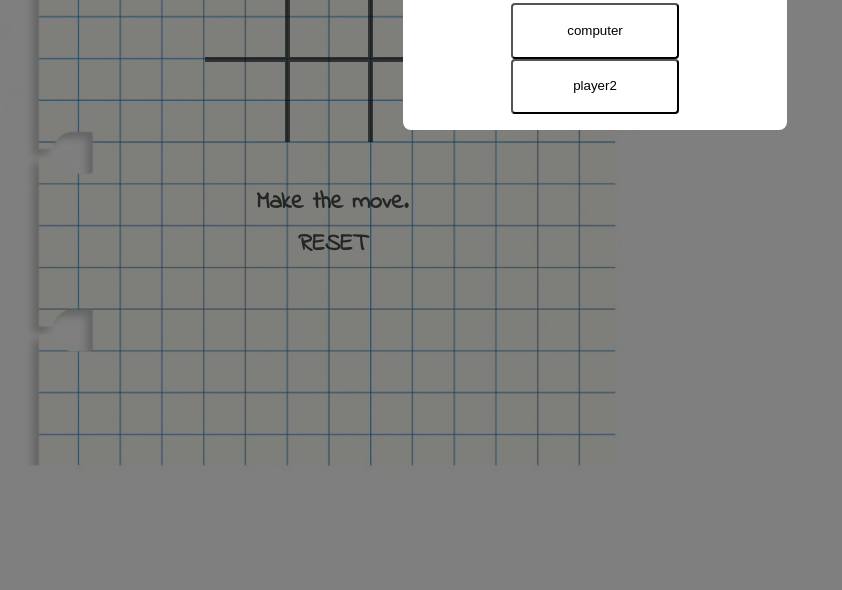
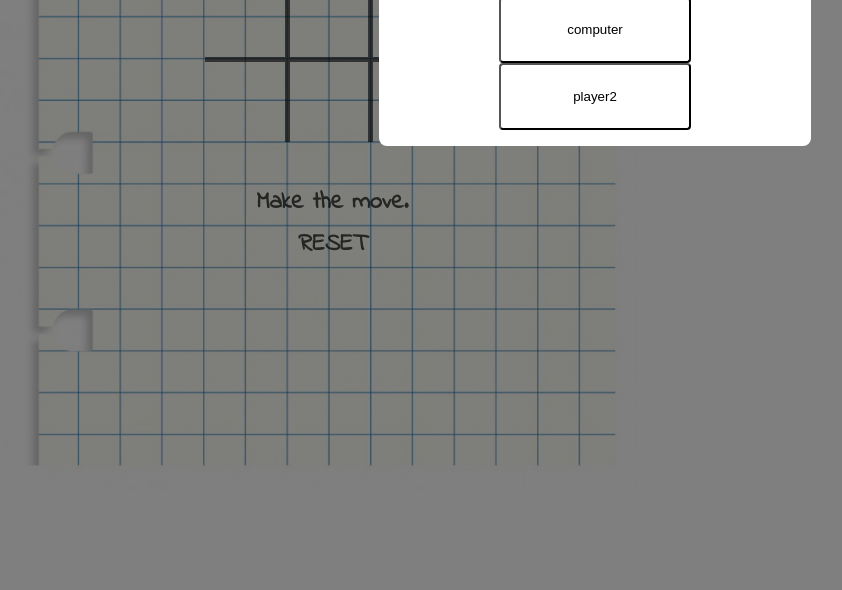
Before and after one commit to dmnikitin/tictactoe, a website: page index.html in a window 1280 px wide. Shown: the part 210-800 px from the top of the page, without its empty margins (45-887 px from the left). Drawn offline with Linux system fonts and the light colour scheme.

Commit message:
removed reset styles from main css file

```diff
--- a/styles.css
+++ b/styles.css
@@ -1,10 +1,3 @@
-* {
-    box-sizing: border-box;
-    margin: 0;
-    padding: 0;
-    outline: 0 !important;
-}
-
 body {
     background: url('./index.jpg') no-repeat;
     font-family: 'Indie Flower', cursive;
```
